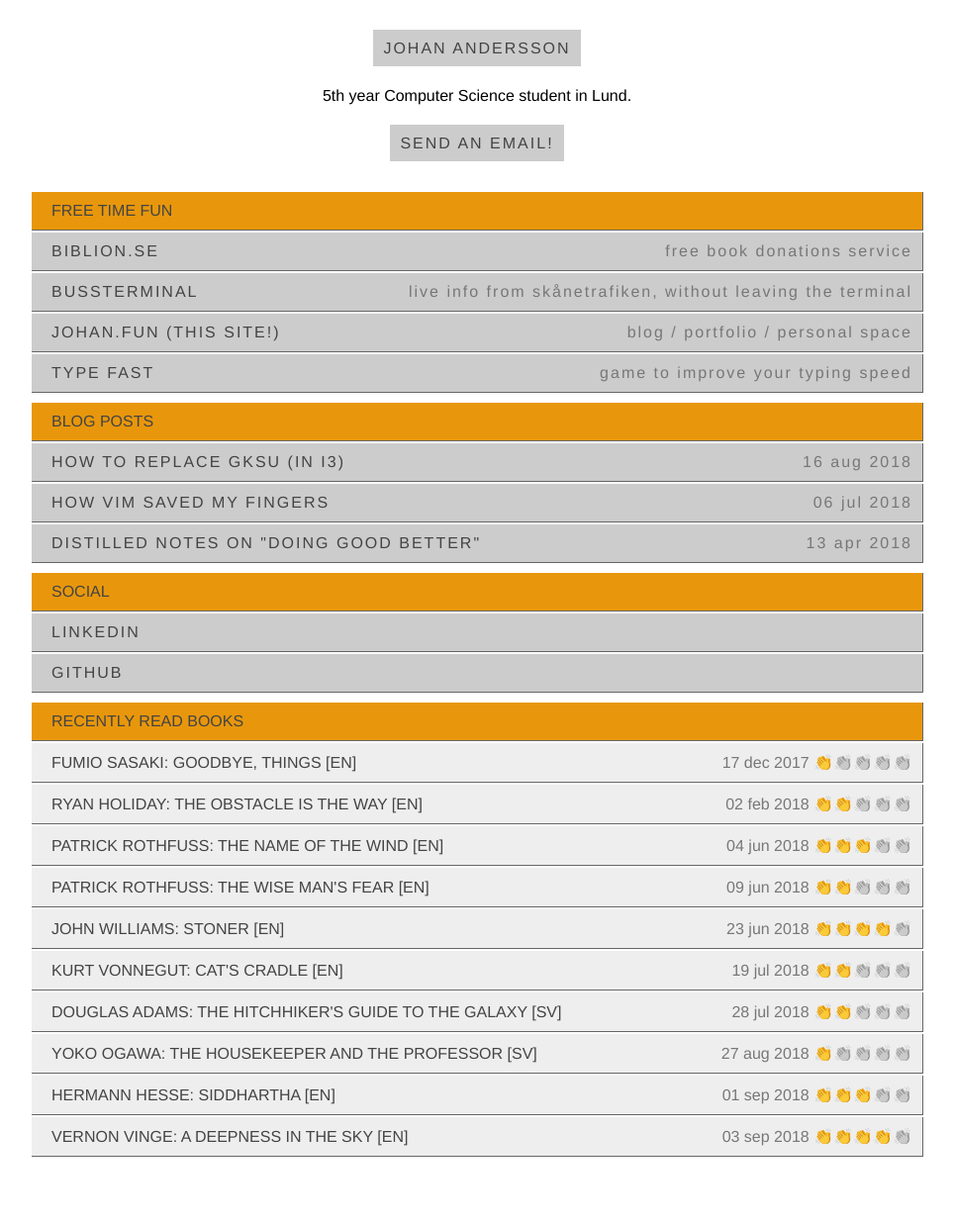
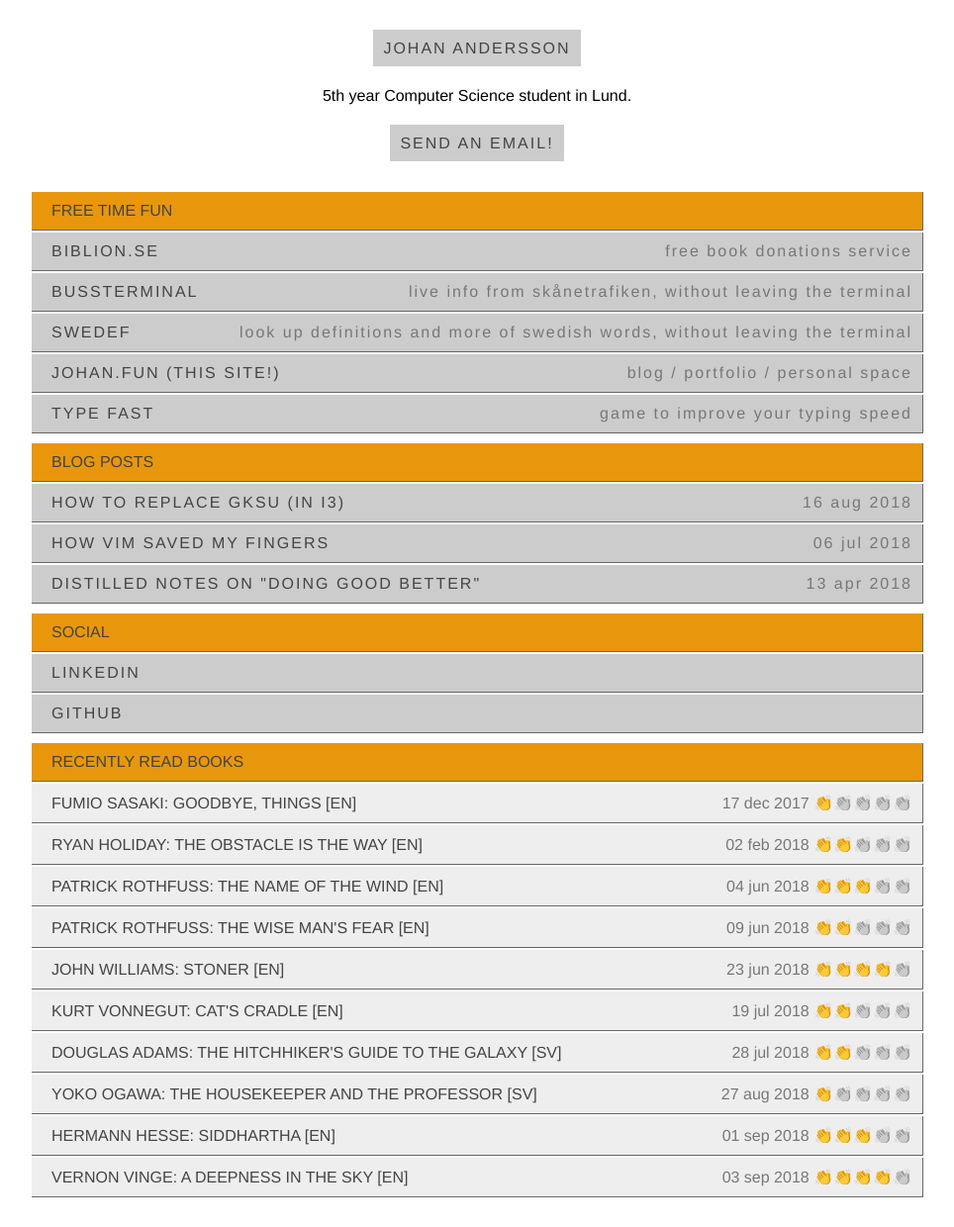
Before and after one commit to johan-andersson01/johan-andersson01.github.io, a Jekyll site: the page built from index.html, in a window 1280 px wide. Shown: the whole page at 99% size, without its empty margins (158-1122 px from the left). Built offline with Jekyll 4.4.1, drawn with Linux system fonts in a browser that asks for light colours; before the commit the page ends 1199 px from its top, so only the background shows below that.

Commit message:
Add swedef to projects

```diff
--- a/_data/projects.yml
+++ b/_data/projects.yml
@@ -4,11 +4,16 @@
   url: 'https://biblion.se'
   description: 'free book donations service '
   lang: 'Rails'
-- skanetrafiken_feeder:
+- bussterminal:
   title: 'bussterminal'
   url: 'https://github.com/johan-andersson01/bussterminal'
   description: 'live info from Skånetrafiken, without leaving the terminal'
   lang: 'Javascript'
+- swedef:
+  title: 'swedef'
+  url: 'https://github.com/johan-andersson01/swedef'
+  description: 'look up definitions and more of Swedish words, without leaving the terminal'
+  lang: 'python'
 - blog:
   title: 'johan.fun (this site!)'
   url: 'https://github.com/johan-andersson01/johan-andersson01.github.io'
```
